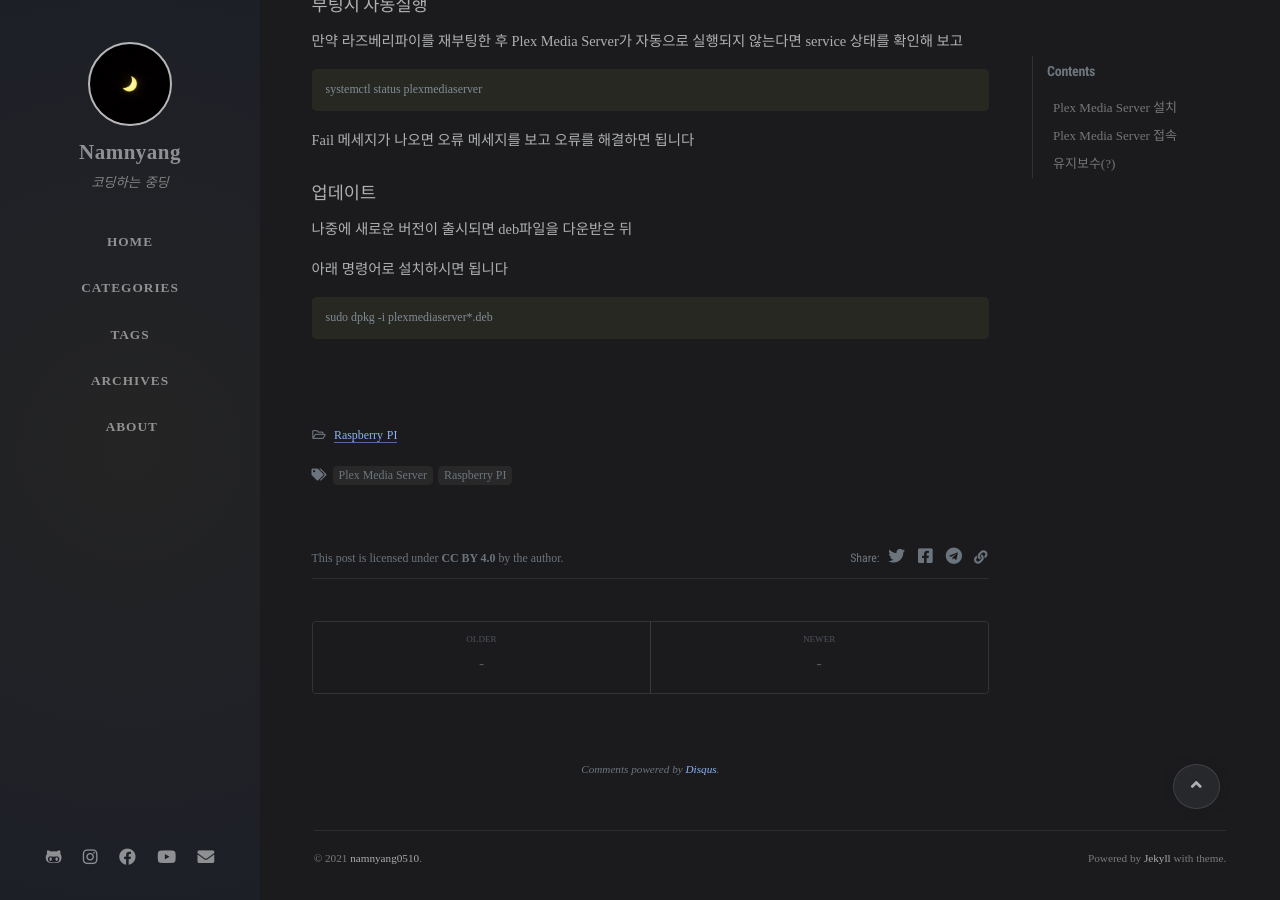
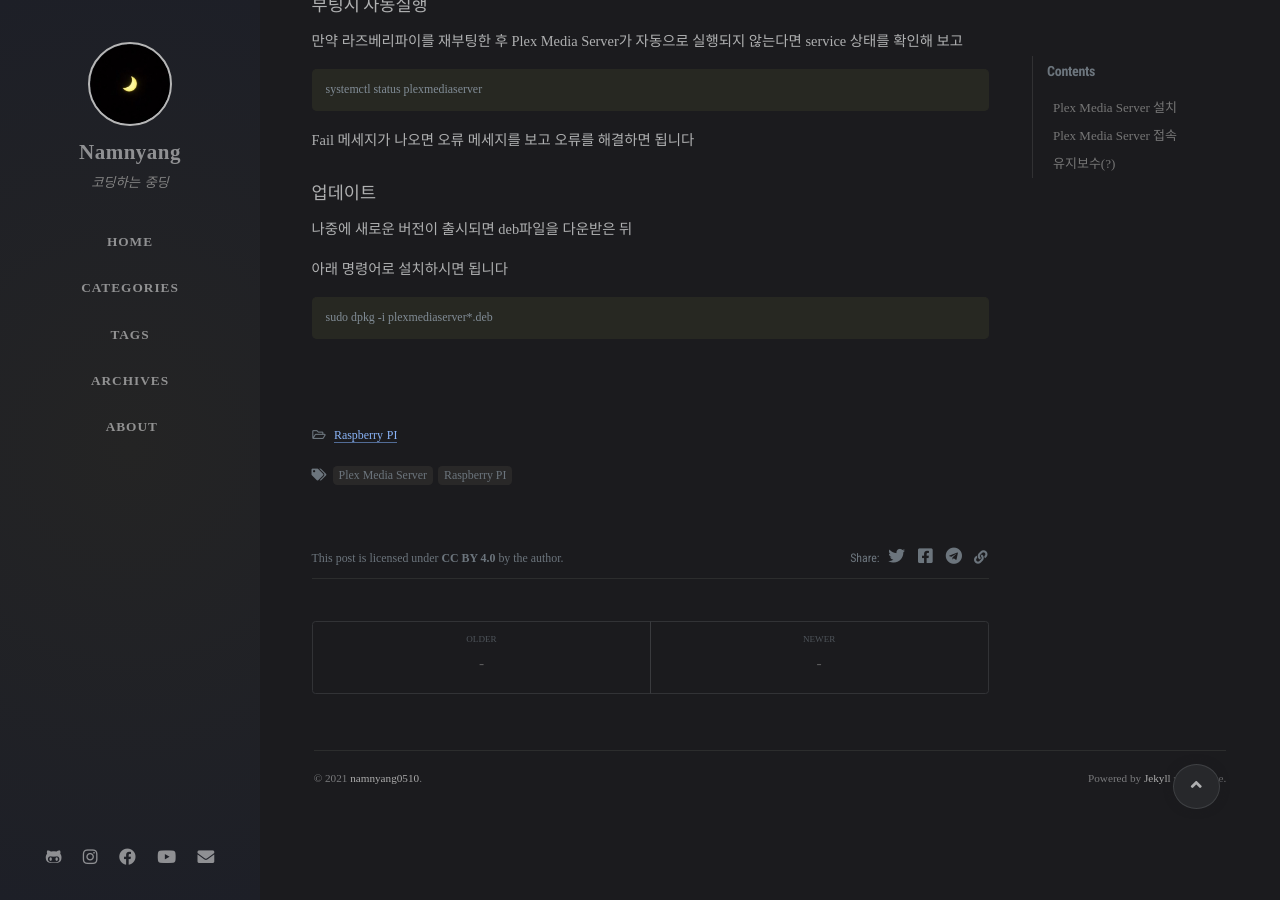
Before and after one commit to namnyang/namnyang.github.io, a Jekyll site: the page built from _posts/2020-12-11-라즈베리파이에-Plex-Media-Server-설치하기.md, in a window 1280 px wide and 900 px high, scrolled down 1162 px. Built offline with Jekyll 4.4.1, drawn with Linux system fonts in a browser that asks for light colours; nearby versions of some CDN libraries; some web fonts are replaced; comment, search, counter and statistics services are not loaded; some of the changed lines change nothing that is shown.

Commit message:
Update _config.yml

```diff
--- a/_config.yml
+++ b/_config.yml
@@ -33,7 +33,7 @@ twitter:
 
 social:
     name: namnyang0510 # it will shows as the copyright owner in Footer
-    email: namnyang0510@google.com # change to your email address
+    email: namnyang0510@gmail.com # change to your email address
     links:
         # The first element serves as the copyright owner's link
         - https://twitter.com/Namnyang0510 # change to your twitter homepage
@@ -65,7 +65,7 @@ google_analytics:
         cache: false # pv data local cache, good for the users from GFW area.
 
 disqus:
-    comments: true
+    comments: false
     # boolean type, the global switch for posts comments.
     shortname: "namnyang-blog" # Fill with your Disqus shortname. › https://help.disqus.com/en/articles/1717111-what-s-a-shortname
 
@@ -113,7 +113,7 @@ defaults:
           type: posts
       values:
           layout: post
-          comments: true # Enable comments in posts.
+          comments: false # Enable comments in posts.
           toc: true # Display TOC column in posts.
           location: Post
           breadcrumb:
```
